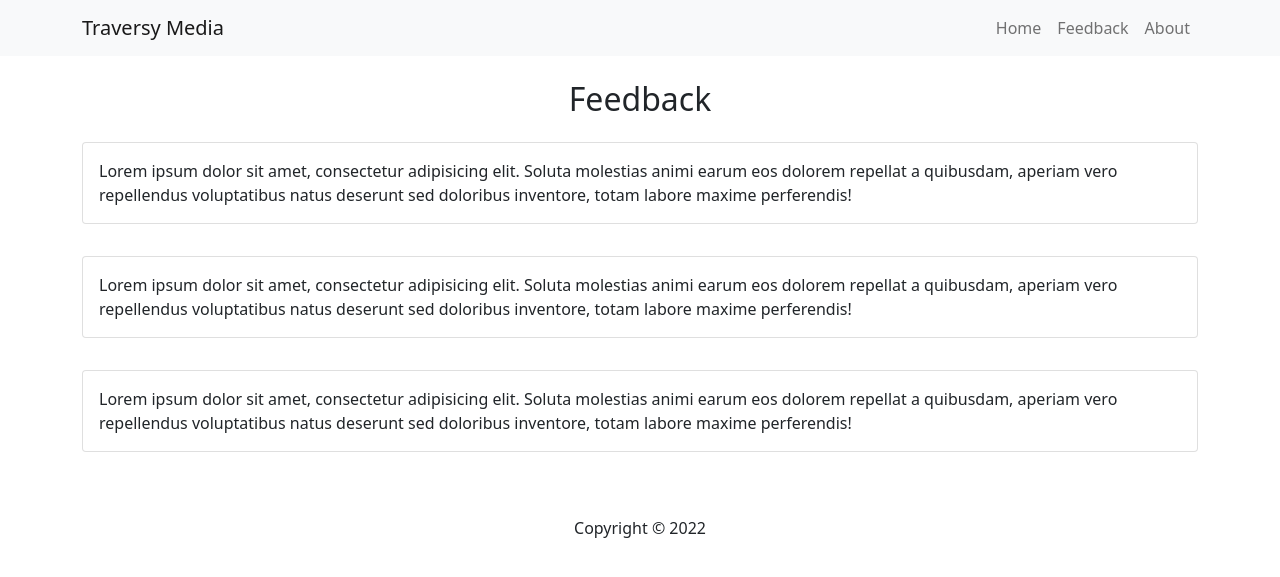
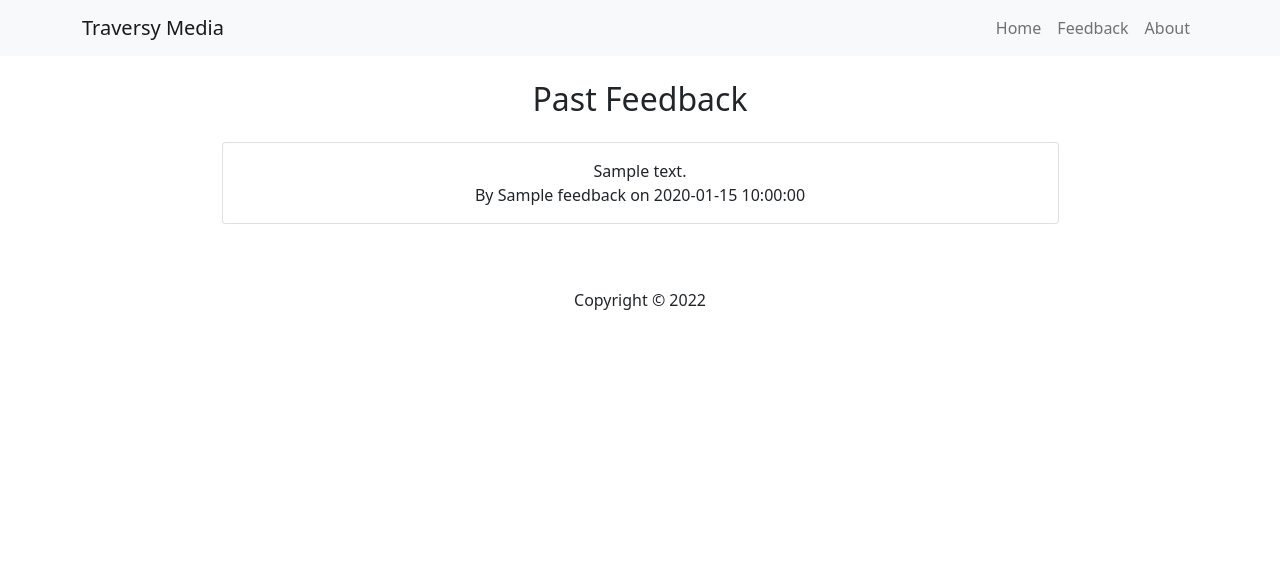
Before and after one commit to Aiimy89/php1, a PHP site: page /feedback.php in a window 1280 px wide. Shown: the top 577 px of the page. Run offline with PHP 8.4, Linux system fonts and the light colour scheme; tables that the repository leaves empty or names only in its code hold one stand-in row (values such as "Sample post").

Commit message:
feedback project

```diff
--- /dev/null
+++ b/feedback/config/database.php
@@ -0,0 +1,16 @@
+<?php
+
+define('DB_HOST', 'localhost');
+define('DB_USER', 'Ikmal'); // Updated to uppercase for consistency
+define('DB_PASS', 'password123');
+define('DB_NAME', 'php1');
+
+// Create connection
+$conn = new mysqli(DB_HOST, DB_USER, DB_PASS, DB_NAME);
+
+// Check connection
+if ($conn->connect_error) {
+    die('Connection Failed: ' . $conn->connect_error); // Error message
+}
+
+// echo 'CONNECTED!!!!';
--- a/feedback/feedback.php
+++ b/feedback/feedback.php
@@ -1,23 +1,28 @@
 <?php include 'inc/header.php';  // If you use require, when the dir is wrong, the rest of the file will not load
 ?>
 
-    <h2>Feedback</h2>
+<?php
+$sql = 'Select * from feedback';
+$result = mysqli_query($conn, $sql);
+$feedback = mysqli_fetch_all($result, MYSQLI_ASSOC);
 
-    <div class="card my-3">
-     <div class="card-body">
-       Lorem ipsum dolor sit amet, consectetur adipisicing elit. Soluta molestias animi earum eos dolorem repellat a quibusdam, aperiam vero repellendus voluptatibus natus deserunt sed doloribus inventore, totam labore maxime perferendis!
-     </div>
-   </div>
+?>
 
-   <div class="card my-3">
-     <div class="card-body">
-       Lorem ipsum dolor sit amet, consectetur adipisicing elit. Soluta molestias animi earum eos dolorem repellat a quibusdam, aperiam vero repellendus voluptatibus natus deserunt sed doloribus inventore, totam labore maxime perferendis!
-     </div>
-   </div>
+<h2>Past Feedback</h2>
 
-   <div class="card my-3">
-     <div class="card-body">
-       Lorem ipsum dolor sit amet, consectetur adipisicing elit. Soluta molestias animi earum eos dolorem repellat a quibusdam, aperiam vero repellendus voluptatibus natus deserunt sed doloribus inventore, totam labore maxime perferendis!
-     </div>
-   </div>
-   <?php include 'inc/footer.php'; ?>
+<?php if (empty($feedback)): ?>
+  <p class="lead mt3">There is no feedback</p>
+<?php endif; ?>
+
+<?php foreach ($feedback as $item): ?>
+  <div class="card my-3 w-75">
+    <div class="card-body text-center">
+      <?php echo $item['body']; ?>
+      <div class="text-secondary mt2"></div>
+      By <?php echo $item['name']; ?> on <?php echo $item['date']; ?>
+    </div>
+  </div>
+<?php endforeach; ?>
+
+</div>
+<?php include 'inc/footer.php'; ?>
--- a/feedback/inc/header.php
+++ b/feedback/inc/header.php
@@ -1,5 +1,8 @@
+<?php include 'config/database.php'; ?>
+
 <!DOCTYPE html>
 <html lang="en">
+
 <head>
   <meta charset="UTF-8">
   <meta http-equiv="X-UA-Compatible" content="IE=edge">
@@ -7,6 +10,7 @@
   <link href="https://cdn.jsdelivr.net/npm/bootstrap@5.0.2/dist/css/bootstrap.min.css" rel="stylesheet" integrity="sha384-EVSTQN3/azprG1Anm3QDgpJLIm9Nao0Yz1ztcQTwFspd3yD65VohhpuuCOmLASjC" crossorigin="anonymous">
   <title>Leave Feedback</title>
 </head>
+
 <body>
   <nav class="navbar navbar-expand-sm navbar-light bg-light mb-4">
     <div class="container">
@@ -20,14 +24,10 @@
             <a class="nav-link" href="/php-crash/feedback/index.php">Home</a>
           </li>
           <li class="nav-item">
-              <a class="nav-link" href="/php-crash/feedback/feedback.php"
-                >Feedback</a
-              >
+            <a class="nav-link" href="/php-crash/feedback/feedback.php">Feedback</a>
           </li>
           <li class="nav-item">
-              <a class="nav-link" href="/php-crash/feedback/about.php"
-                >About</a
-              >
+            <a class="nav-link" href="/php-crash/feedback/about.php">About</a>
           </li>
         </ul>
       </div>
```
Also changed, not shown: feedback/index.php (+56 -5 lines). Lines whose indentation alone changed are shown as unchanged.
